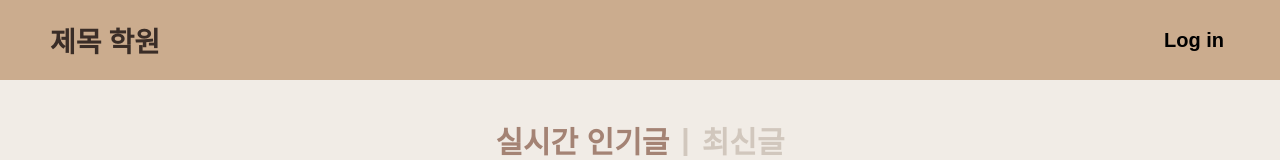
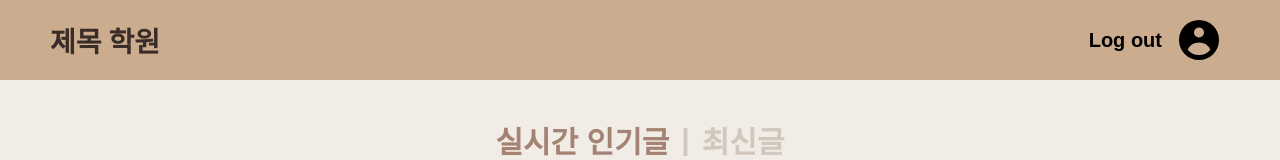
Before and after one commit to HiGeuni/naming-academy, a React (Create React App) app: page / in a window 1280 px wide. Shown: the top 160 px of the page. Built offline with nearby package versions, Linux system fonts and the light colour scheme.

Commit message:
test: modal test

```diff
--- a/src/components/Header/index.js
+++ b/src/components/Header/index.js
@@ -1,20 +1,53 @@
-import React, { useState } from "react";
-import { Container, Title, UserLogin, FlexFixedDiv } from "./style";
+import React, { useEffect, useState } from "react";
+import { Container, Title, StyledBtn, FlexFixedDiv } from "./style";
+import { useNavigate } from "react-router-dom";
+import { HiUserCircle } from "react-icons/hi";
+import ProfileChangeModal from "components/User/ProfileChangeModal";
 
 const Header = () => {
-  const [loginState, setLoginState] = useState(false);
+  const [loginState, setLoginState] = useState(true);
+  const [showModal, setShowModal] = useState(false);
+  const navigate = useNavigate();
 
   const onClickLogin = () => {
-    setLoginState(!loginState);
+    if (loginState) {
+      alert("logout!");
+      setLoginState(false);
+    } else {
+      navigate("/login");
+    }
   };
+
+  const onClickBtn = () => {
+    if (loginState) {
+      setShowModal(true);
+    } else {
+      navigate("/signup");
+    }
+  };
+
+  useEffect(() => {
+    // LocalStorage를 확인해서 로그인 중인지 확인한다.
+    // setLoginState(true)
+  }, []);
 
   return (
     <Container>
+      {showModal && <ProfileChangeModal setIsShow={setShowModal} />}
       <FlexFixedDiv>
         <Title to="/">제목 학원</Title>
-        <UserLogin onClick={onClickLogin}>
-          {loginState ? "Log out" : "Log in"}
-        </UserLogin>
+        <div style={{ display: "flex", alignItems: "center" }}>
+          <StyledBtn onClick={onClickLogin}>
+            {loginState ? "Log out" : "Log in"}
+          </StyledBtn>
+          <StyledBtn onClick={onClickBtn}>
+            {loginState ? (
+              <HiUserCircle style={{ width: "50px", height: "50px" }} />
+            ) : (
+              "Sign up"
+            )}
+          </StyledBtn>
+        </div>
       </FlexFixedDiv>
     </Container>
   );
--- a/src/components/Header/style.js
+++ b/src/components/Header/style.js
@@ -15,6 +15,7 @@ export const Container = styled.div`
 export const FlexFixedDiv = styled.div`
   display: flex;
   justify-content: space-between;
+  align-items: center;
   width: 100%;
   max-width: 1200px; /* 수정된 부분 */
   padding: 0 50px; /* 수정된 부분 */
@@ -32,7 +33,9 @@ export const Title = styled(Link)`
   }
 `;
 
-export const UserLogin = styled.button`
+export const StyledBtn = styled.button`
+  display: flex;
+  align-items: "center";
   font-size: 20px;
   font-weight: 700;
   margin-right: 0; /* 수정된 부분 */
```
